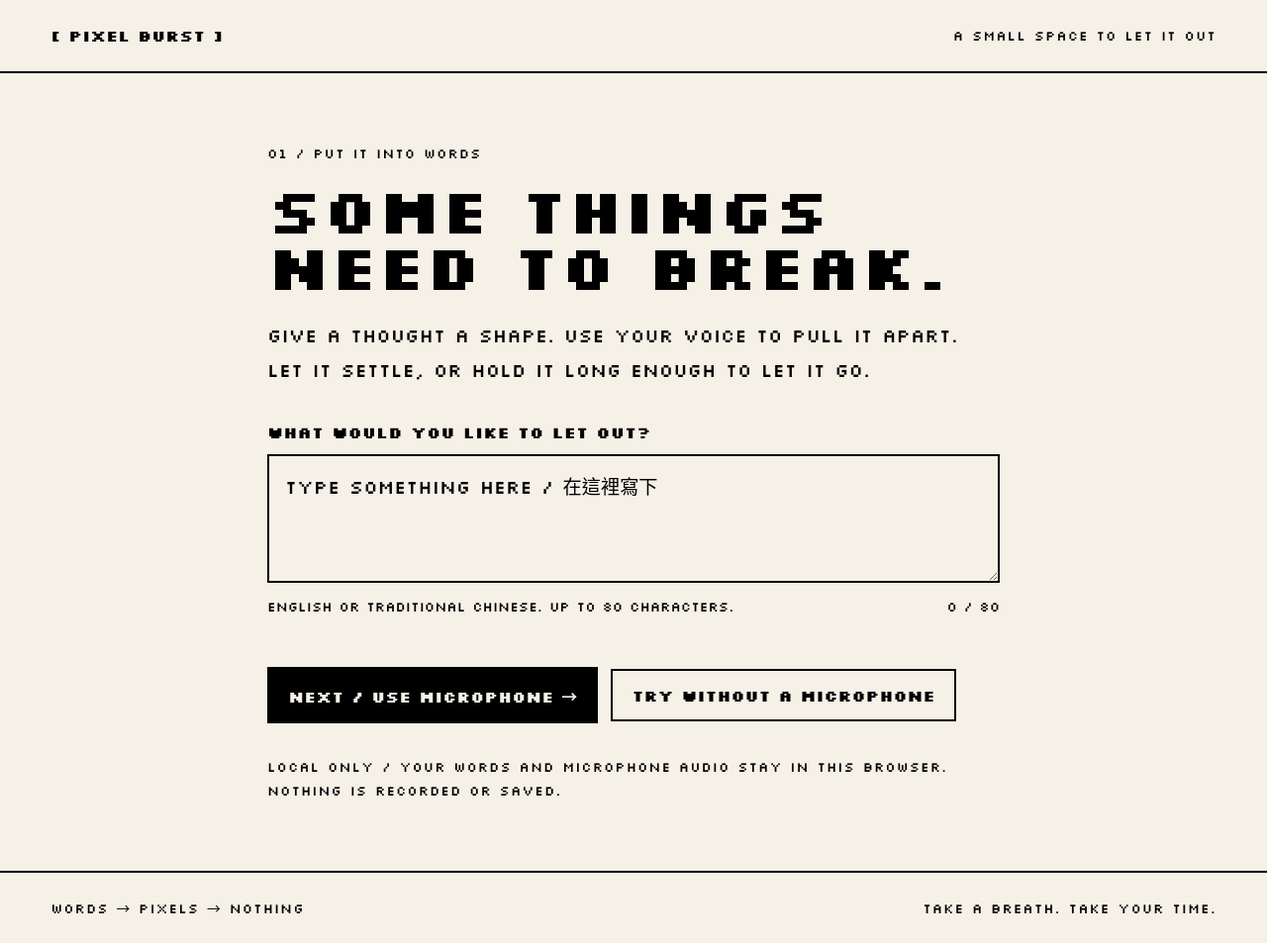
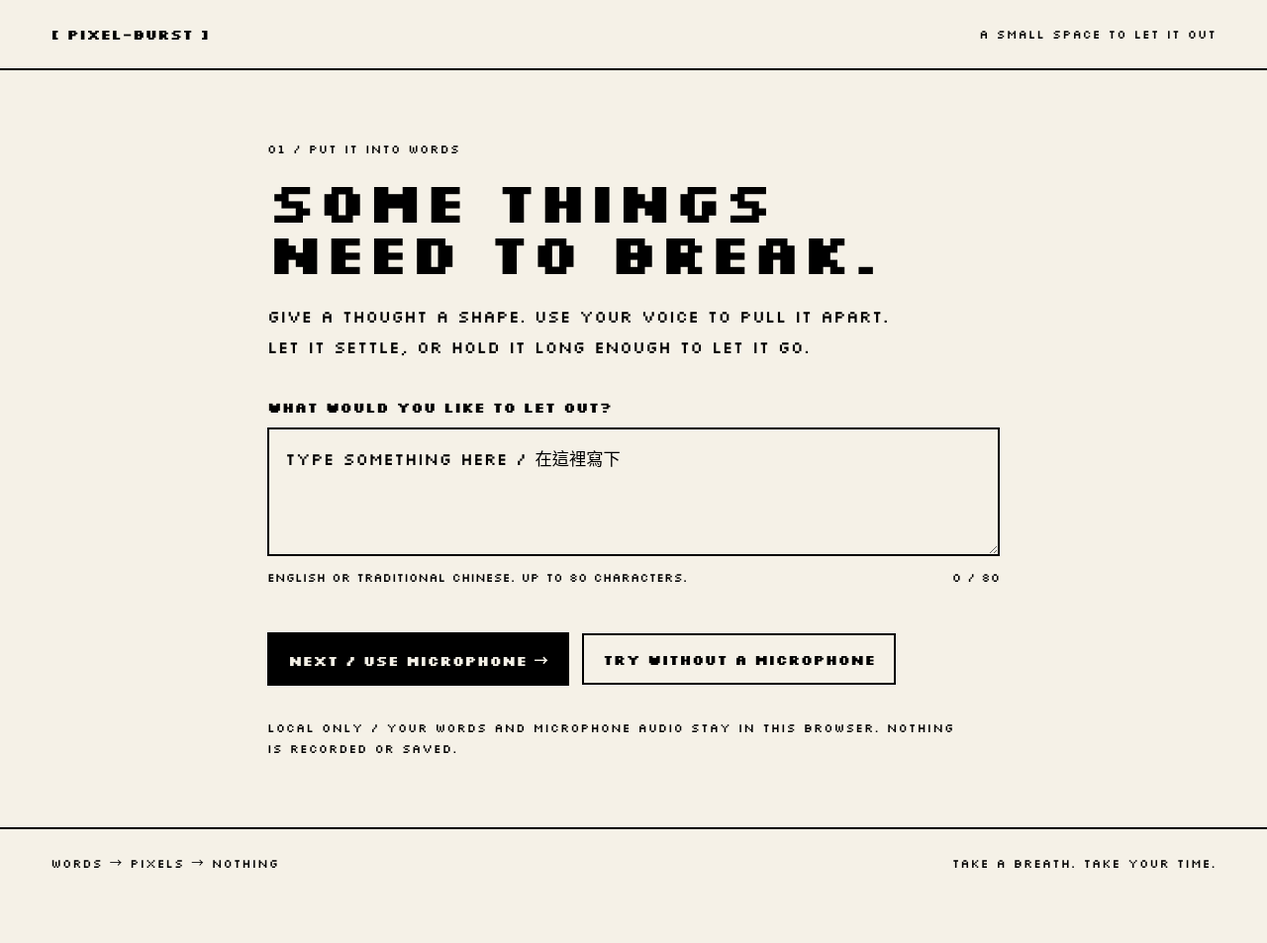
Before and after one commit to QooX129/Pixel-Burst, a Flask app: page / in a window 1280 px wide. Shown: the whole page at 99% size. After the commit the page ends 877 px from the top, so only its background shows below. Run offline with Flask 3, Linux system fonts and the light colour scheme.

Commit message:
Rename project to Pixel-Burst
Co-authored-by: Copilot <223556219+Copilot@users.noreply.github.com>

```diff
--- a/static/styles.css
+++ b/static/styles.css
@@ -29,7 +29,7 @@
 
 body {
   margin: 0;
-  font-size: 1.2rem;
+  font-size: 1.08rem;
   min-height: 100svh;
   display: flex;
   flex-direction: column;
@@ -54,7 +54,7 @@ header {
 
 .wordmark {
   color: inherit;
-  font-size: 1rem;
+  font-size: .9rem;
   font-weight: bold;
   text-decoration: none;
 }
@@ -62,7 +62,7 @@ header {
 .eyebrow,
 footer,
 .privacy {
-  font-size: .864rem;
+  font-size: .7776rem;
   letter-spacing: .07em;
   line-height: 1.7;
 }
@@ -80,7 +80,7 @@ main {
 }
 
 h1 {
-  font-size: clamp(1.8rem, 7vw, 4.0rem);
+  font-size: clamp(1.62rem, 6.3vw, 3.6rem);
   line-height: 0.9;
   margin: 1rem 0 1.5rem;
 }
@@ -93,7 +93,7 @@ h1 {
 label {
   display: block;
   font-weight: bold;
-  font-size: 1.02rem;
+  font-size: .918rem;
 }
 
 textarea {
@@ -124,7 +124,7 @@ textarea::placeholder {
   display: flex;
   justify-content: space-between;
   gap: 1rem;
-  font-size: .864rem;
+  font-size: .7776rem;
   line-height: 1.6;
 }
 
@@ -134,7 +134,7 @@ textarea::placeholder {
 
 .error {
   min-height: 1.3em;
-  font-size: .96rem;
+  font-size: .864rem;
   font-weight: bold;
 }
 
@@ -146,7 +146,7 @@ textarea::placeholder {
 }
 
 button {
-  font-size: 1rem;
+  font-size: .9rem;
   border: 2px solid;
   border-color: var(--ink);
   padding: .9rem 1.2rem;
@@ -195,14 +195,14 @@ footer {
 }
 
 .session-heading h1 {
-  font-size: clamp(2rem, 5vw, 3rem);
+  font-size: clamp(1.8rem, 4.5vw, 2.7rem);
   margin-bottom: .5rem;
 }
 
 #status {
   min-height: 3em;
   line-height: 1.5;
-  font-size: 1.02rem;
+  font-size: .918rem;
 }
 
 #stage {
@@ -228,7 +228,7 @@ canvas {
 }
 
 .meter-label label {
-  font-size: .864rem;
+  font-size: .7776rem;
 }
 
 progress {
@@ -273,7 +273,7 @@ input[type="range"] {
 }
 
 #sensitivity-help {
-  font-size: .864rem;
+  font-size: .7776rem;
   line-height: 1.5;
 }
 
@@ -341,7 +341,7 @@ input[type="range"] {
 
   .session-heading>button {
     padding: .6rem;
-    font-size: .75rem;
+    font-size: .675rem;
   }
 }
 
--- a/templates/index.html
+++ b/templates/index.html
@@ -4,14 +4,14 @@
   <meta charset="utf-8">
   <meta name="viewport" content="width=device-width, initial-scale=1">
   <meta name="theme-color" content="#f5f1e7">
-  <title>Let it out / Pixel Burst</title>
+  <title>Let it out / Pixel-Burst</title>
   <link rel="icon" href="data:,">
   <link rel="stylesheet" href="{{ url_for('static', filename='styles.css') }}">
   <script type="module" src="{{ url_for('static', filename='app.js') }}"></script>
 </head>
 <body>
   <header>
-    <a class="wordmark" href="/" aria-label="Pixel Burst home">[ PIXEL BURST ]</a>
+    <a class="wordmark" href="/" aria-label="Pixel-Burst home">[ PIXEL-BURST ]</a>
     <span class="eyebrow">A SMALL SPACE TO LET IT OUT</span>
   </header>
   <main>
```
Also changed, not shown: plan.md (+1 -1 lines), tests/test_browser.py (+3 -3 lines), README.md.
